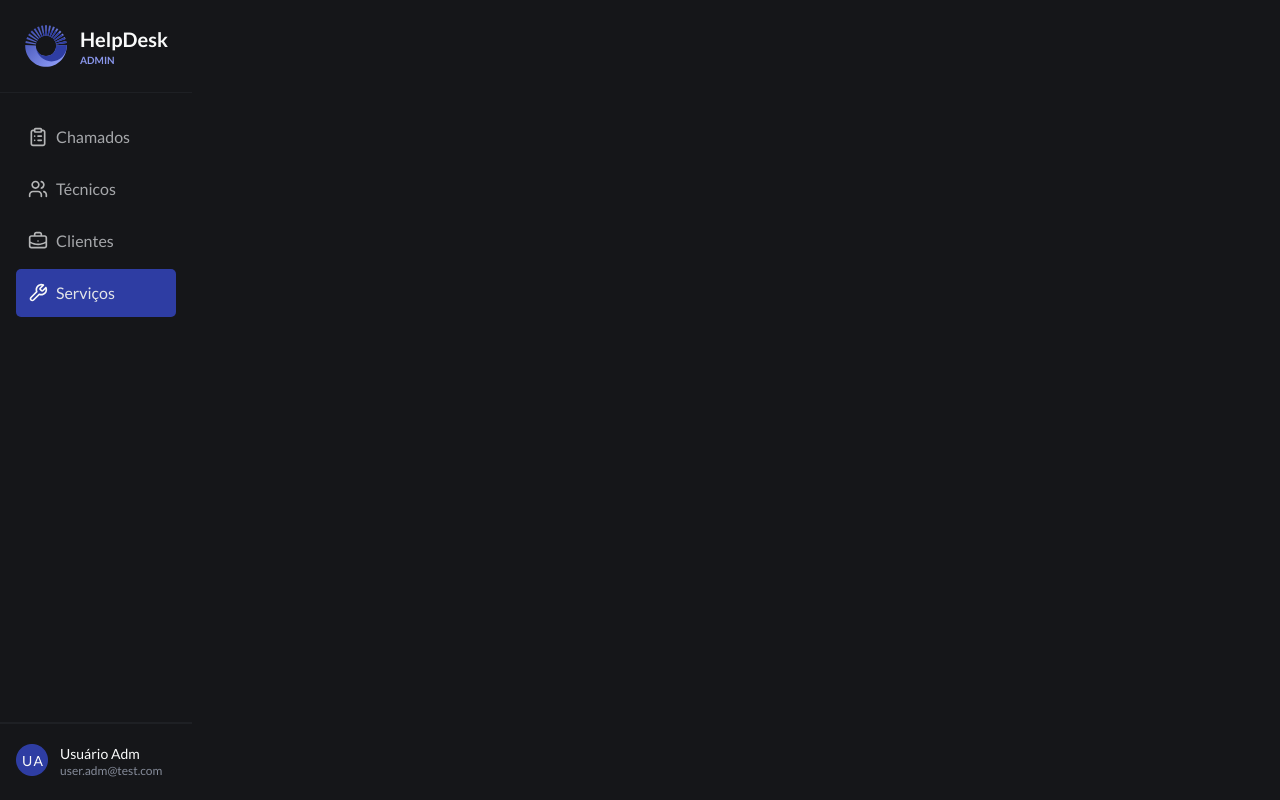
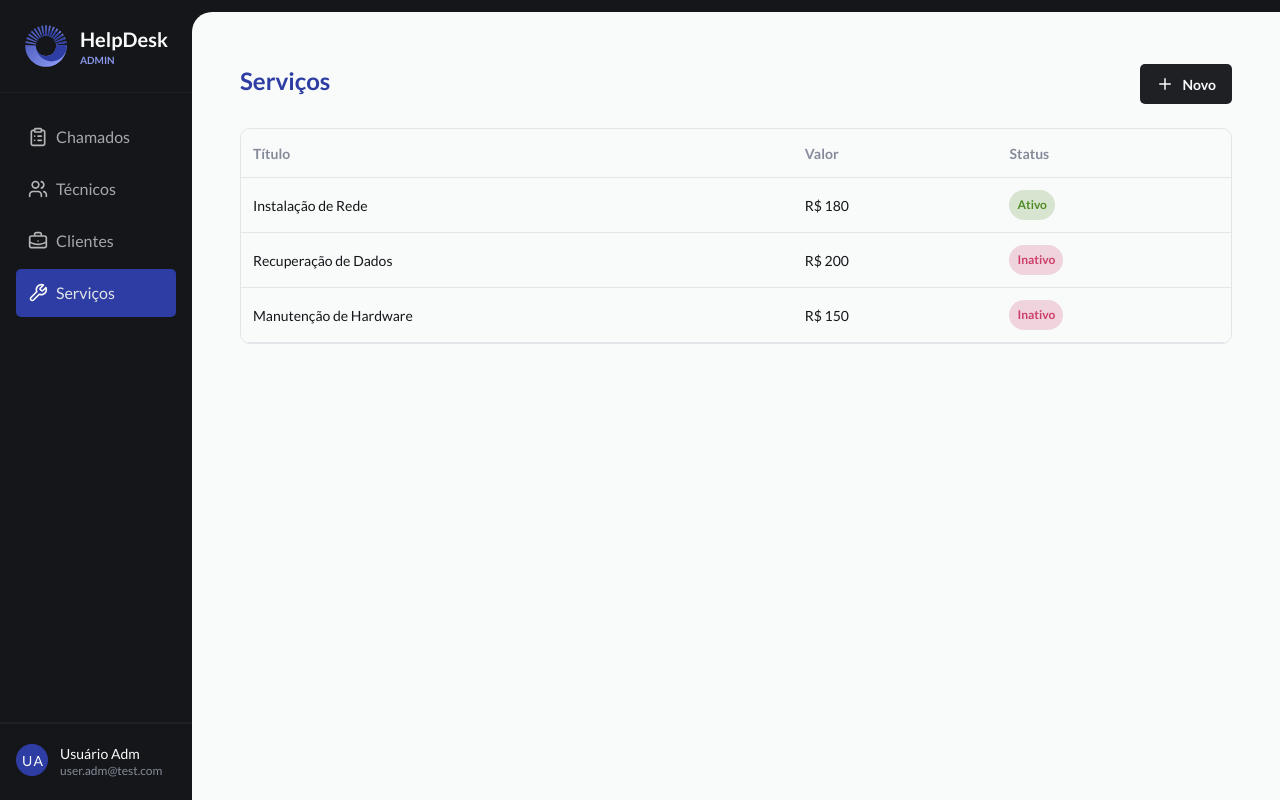
Before and after one commit to gabriellloc/help-desk_Frontend, a React (Vite) app: page /admin/servicos in a window 1280 px wide. Built offline with nearby package versions, Linux system fonts and the light colour scheme.

Commit message:
Comecando a parte dos servicos do admin

```diff
--- a/src/components/Status.tsx
+++ b/src/components/Status.tsx
@@ -3,6 +3,7 @@ import { cva, type VariantProps } from "class-variance-authority";
 import openSvg from "../assets/icons/icon/circle-help.svg";
 import closedSvg from "../assets/icons/icon/circle-check-big.svg";
 import pendingSvg from "../assets/icons/icon/clock-2.svg";
+import type React from "react";
 
 const Icons = {
 	openSvg,
@@ -10,7 +11,7 @@ const Icons = {
 	closedSvg,
 };
 
-export const StatusVariants = cva("flex gap-2 p-1.5 pr-2 rounded-[999px]", {
+export const StatusVariants = cva("flex gap-2 p-1.5 px-2 rounded-[999px]", {
 	variants: {
 		variant: {
 			open: "bg-[rgba(204,61,106,0.2)] w-fit text-feedback-open text-[12px] font-bold",
@@ -24,14 +25,15 @@ export const StatusVariants = cva("flex gap-2 p-1.5 pr-2 rounded-[999px]", {
 });
 
 interface StatusProps extends VariantProps<typeof StatusVariants> {
-  children: "Aberto" | "Em atendimento" | "Encerrado";
+	children: "Aberto" | "Em atendimento" | "Encerrado" | React.ReactNode;
 	icon: "openSvg" | "pendingSvg" | "closedSvg";
+	hiddenIcon?: boolean;
 }
 
-function Status({ children, variant, icon = "openSvg" }: StatusProps) {
+function Status({ children, variant, icon = "openSvg", hiddenIcon = false }: StatusProps) {
 	return (
 		<div className={`${StatusVariants({ variant })}`}>
-      <img src={Icons[icon]} className="w-4"/>
+			<img src={Icons[icon]} className="w-4" hidden={hiddenIcon} />
 			<p className="max-lg:hidden">{children}</p>
 		</div>
 	);
--- /dev/null
+++ b/src/pages/adminPages/AllServices.tsx
@@ -0,0 +1,75 @@
+import { Text } from "../../components/Text"
+import { Button } from "../../components/Button"
+
+import PlusSvg from "../../assets/icons/icon/plus.svg"
+import { Status } from "../../components/Status"
+
+type ServicesProps = {
+	id: string
+	title: string
+	amount: number
+	status: boolean
+}
+
+const Services: ServicesProps[] = [
+	{ id: "1", title: "Instalação de Rede", amount: 180, status: true },
+	{ id: "2", title: "Recuperação de Dados", amount: 200, status: false },
+	{ id: "3", title: "Manutenção de Hardware", amount: 150, status: false },
+]
+
+function AllServices() {
+	return <div className="bg-gray-600 w-full overflow-auto h-full mt-3 rounded-tl-[20px] py-13 px-12 flex flex-col gap-6">
+		<div className="flex justify-between ">
+			<Text variant={"text-xl"} color={"blue-dark"}>
+				Serviços
+			</Text>
+
+			<Button onClick={() => { }}>
+				<img src={PlusSvg} className="w-4.5" />
+				<span className="hidden md:inline">Novo</span>
+			</Button>
+		</div>
+
+
+		<div className="w-full border border-gray-500 rounded-[10px] overflow-auto">
+			<table className="w-full">
+				<thead className="border-b border-gray-500">
+					<tr className="text-left">
+						<td className="p-3">
+							<Text variant={"text-sm-bold"} color={"gray-400"}>
+								Título
+							</Text>
+						</td>
+						<td className="p-3 max-lg:hidden">
+							<Text variant={"text-sm-bold"} color={"gray-400"}>
+								Valor
+							</Text>
+						</td>
+						<td className="p-3">
+							<Text variant={"text-sm-bold"} color={"gray-400"}>
+								Status
+							</Text>
+						</td>
+					</tr>
+				</thead>
+				<tbody>
+					{Services.map(service => (
+						<tr className="border-b border-gray-500" key={service.id}>
+							<td className="p-3">
+								<Text>{service.title}</Text>
+							</td>
+							<td className="p-3">
+								<Text>R$ {service.amount}</Text>
+							</td>
+							<td className="p-3">
+								<Status icon="openSvg" children={service.status ? "Ativo" : "Inativo"} hiddenIcon variant={service.status ? "closed" : "open"} />
+							</td>
+						</tr>
+					))}
+				</tbody>
+			</table>
+		</div>
+	</div>
+}
+
+export { AllServices }
--- a/src/routes/index.tsx
+++ b/src/routes/index.tsx
@@ -11,6 +11,7 @@ import { SignUp } from "../pages/SignUp";
 // ADMIN PAGES
 import { Called } from "../pages/adminPages/Called";
 import { Technical } from "../pages/adminPages/AllTechnical";
+import { AllServices } from "../pages/adminPages/AllServices";
 import { CalledDetails } from "../pages/adminPages/CalledDetails";
 // ADMIN PAGES SETTINGS
 import { NewTechnical } from "../pages/adminPages/tecnhicalSettings/NewTechnical";
@@ -37,7 +38,7 @@ function Router() {
 						<Route path="tecnicos/novo" element={<NewTechnical />} />
 						<Route path="tecnicos/:id/edit" element={<EditTechnical />} />
 						<Route path="clientes" element={<AllCustomers />} />
-						<Route path="servicos" element />
+						<Route path="servicos" element={<AllServices />} />
 					</Route>
 
 					<Route path="/" element={<AuthenticatedLayout />}>
```
Lines whose indentation alone changed are shown as unchanged.
